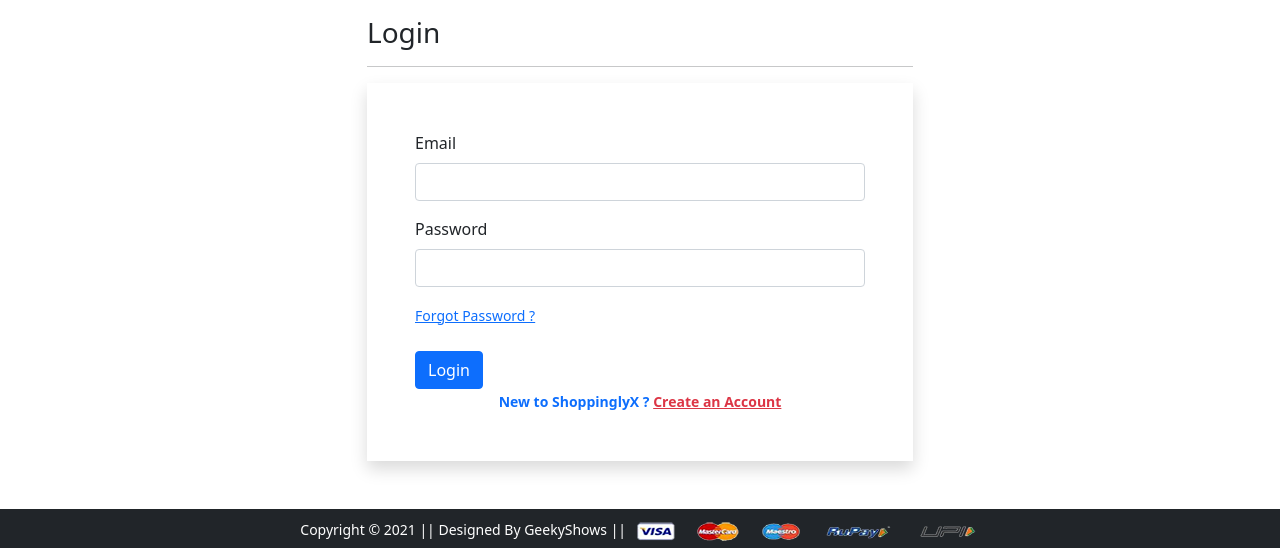
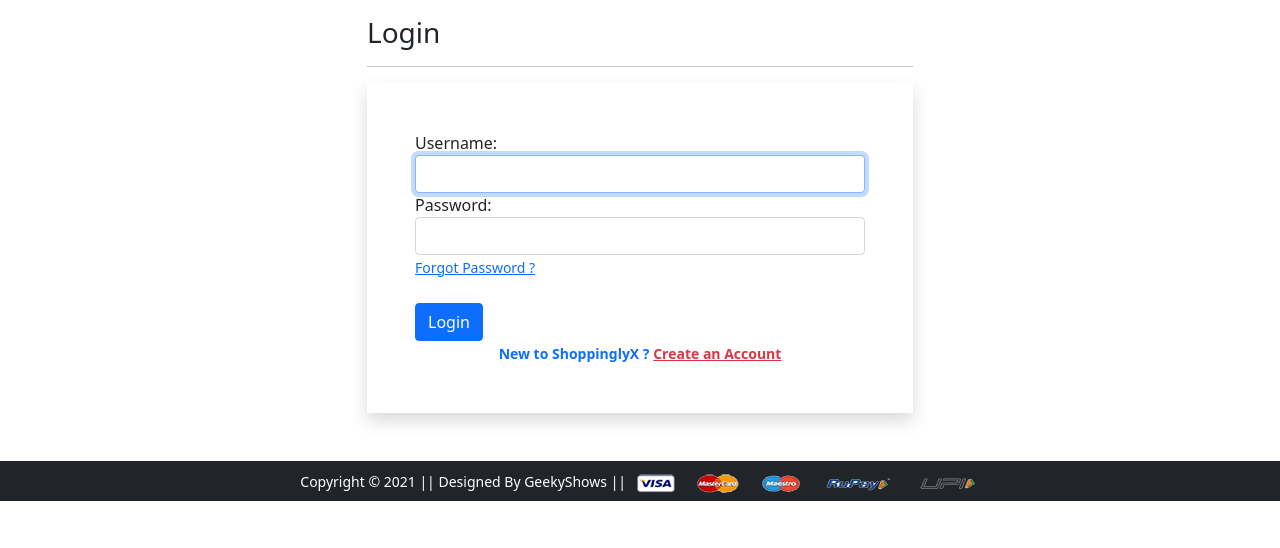
Before and after one commit to Sachit56/Sajilo-Bazar, a Django app: page /login/ in a window 1280 px wide. Shown: the part 56-604 px from the top of the page. Run offline with Django 5.2, Linux system fonts and the light colour scheme; some libraries are stand-ins or nearby versions.

Commit message:
login redirection

```diff
--- a/app/templates/app/login.html
+++ b/app/templates/app/login.html
@@ -8,14 +8,9 @@
    <h3>Login</h3>
    <hr>
    <form action="" method="post" novalidate class="shadow p-5">
-    <div class="mb-3">
-     <label for="exampleInputEmail1" class="form-label">Email</label>
-     <input type="email" class="form-control" id="exampleInputEmail1" aria-describedby="emailHelp">
-    </div>
-    <div class="mb-3">
-     <label for="exampleInputPassword1" class="form-label">Password</label>
-     <input type="password" class="form-control" id="exampleInputPassword1">
-    </div>
+    {% csrf_token %}
+    {{form}}
+
     <small><a href="#">Forgot Password ?</a></small> <br>
     <input type="submit" class="btn btn-primary mt-4" value="Login">
     <br>
--- a/marketplace/settings.py
+++ b/marketplace/settings.py
@@ -119,6 +119,7 @@ USE_TZ = True
 STATIC_URL = 'static/'
 MEDIA_URL='/media/'
 MEDIA_ROOT=BASE_DIR/'media'
+LOGIN_REDIRECT_URL='/profile/'
 
 # Default primary key field type
 # https://docs.djangoproject.com/en/5.0/ref/settings/#default-auto-field
```
Also changed, not shown: db.sqlite3.
